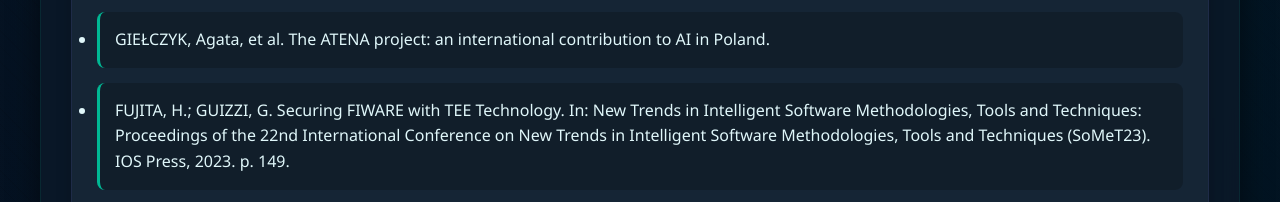
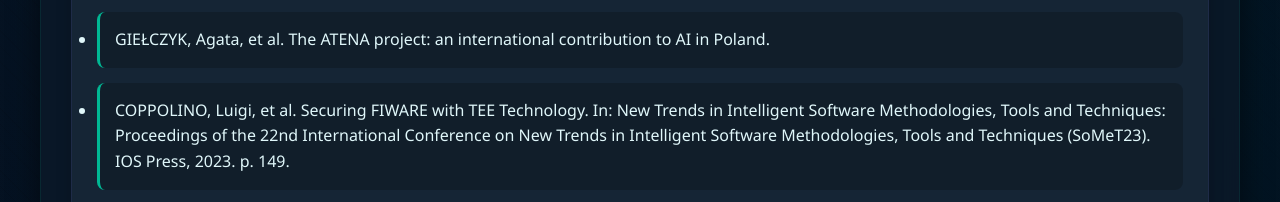
Before and after one commit to Bobbinetor/alfredo_petruolo_cv, a plain HTML site: page index.html in a window 1280 px wide. Shown: the part 2664-2866 px from the top of the page. Drawn offline with Linux system fonts and the light colour scheme.

Commit message:
Modified paper

```diff
--- a/index.html
+++ b/index.html
@@ -880,7 +880,7 @@
                     <li class="publication-item">COPPOLINO, Luigi, et al. Exploiting digital twin technology for cybersecurity monitoring in smart grids. In: Proceedings of the 18th International Conference on Availability, Reliability and Security. 2023. p. 1-10.</li>
                     <li class="publication-item">COPPOLINO, Luigi, et al. Building Cyber-Resilient Smart Grids with Digital Twins and Data Spaces. Applied Sciences, 2023, 13.24: 13060.</li>
                     <li class="publication-item">GIEŁCZYK, Agata, et al. The ATENA project: an international contribution to AI in Poland.</li>
-                    <li class="publication-item">FUJITA, H.; GUIZZI, G. Securing FIWARE with TEE Technology. In: New Trends in Intelligent Software Methodologies, Tools and Techniques: Proceedings of the 22nd International Conference on New Trends in Intelligent Software Methodologies, Tools and Techniques (SoMeT23). IOS Press, 2023. p. 149.</li>
+                    <li class="publication-item">COPPOLINO, Luigi, et al. Securing FIWARE with TEE Technology. In: New Trends in Intelligent Software Methodologies, Tools and Techniques: Proceedings of the 22nd International Conference on New Trends in Intelligent Software Methodologies, Tools and Techniques (SoMeT23). IOS Press, 2023. p. 149.</li>
                     <li class="publication-item">DE CRECCHIO, Alessandro; et al. Mobile Phones in the Cloud-Edge Continuum: Understanding the TEE’s Role. In: International Conference on Advanced Information Networking and Applications. Cham: Springer Nature Switzerland, 2024. p. 234-243.</li>
                     <li class="publication-item">COPPOLINO, Luigi et al. Connecting the Mobility and the Refuelling/Recharging Infrastructures: The Role of Data Spaces. Accepted at Zero-carbon refuelling/recharging infrastructures and grids PNRR MOST Spoke 7 - Connected networks and Smart Infrastructure</li>
                     <li class="publication-item">COPPOLINO, Luigi et al. Enabling Privacy Preserving Data Exchange in the Energy Supply Chain. Accepted at ITASEC2024</li>
```
